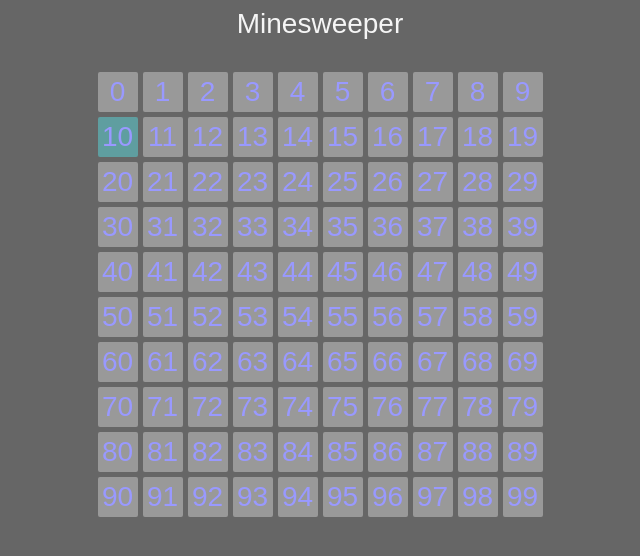
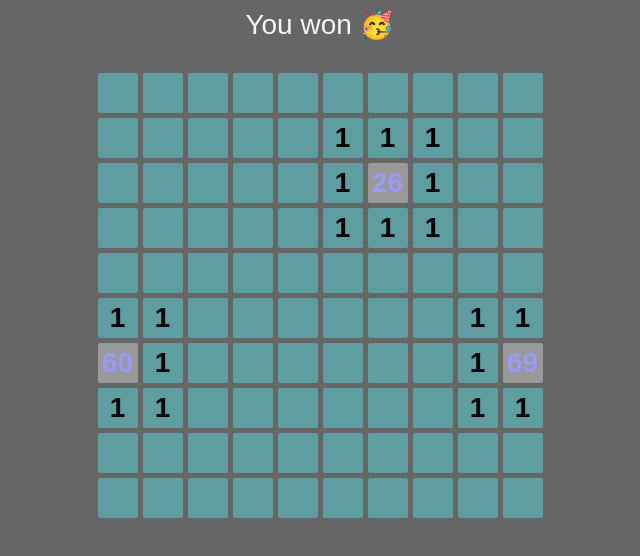
Before and after one commit to lichfolky/minesweeper, a plain HTML site: page index.html in a window 1280 px wide. Both pictures are taken after a click on the element "10". Shown: the whole page, without its empty margins (320-960 px from the left). Drawn offline with Linux system fonts and the light colour scheme.

Commit message:
explore algo

```diff
--- a/index.html
+++ b/index.html
@@ -5,7 +5,7 @@
     <meta charset="UTF-8">
     <meta name="viewport" content="width=device-width, initial-scale=1.0">
     <title></title>
-    <script src="script.js" defer></script>
+    <script type="module" src="script.js"></script>
     <link rel="stylesheet" href="style.css">
 </head>
 
--- a/script.js
+++ b/script.js
@@ -1,4 +1,6 @@
 // removeme4 @ts-check
+
+import { randomInt, compareNumbers } from "./utils.js";
 
 let numMines;
 let gridHeight;
@@ -8,6 +10,10 @@
 // State
 let gameEnded = false;
 let mines = [];
+let minesDom = [];
+let grid;
+let gridDom;
+let checkGrid;
 let score = 0;
 
 // Elements
@@ -38,39 +44,144 @@
         mines.push(mineIndex);
     }
     console.log(mines.sort(compareNumbers));
-
 }
 
 function generateGrid() {
-    for (let i = 0; i < numCells; i++) {
+    grid = [];
+    gridDom = [];
+
+    for (let x = 0; x < gridHeight; x++) {
+        grid[x] = [];
+        gridDom[x] = [];
+        for (let y = 0; y < gridWidth; y++) {
+            grid[x][y] = 0;
+            gridDom[x][y] = createGridElement(x * gridWidth + y);
+        }
+    }
+    /*
+        NO N NE
+        O  -  E
+        SO S SE
+    */
+
+    for (const mine of mines) {
+        let x = Math.floor(mine / gridWidth);
+        let y = mine % gridWidth;
+        grid[x][y] = -1;
+
+        up(x - 1, y - 1);
+        up(x - 1, y);
+        up(x - 1, y + 1);
+
+        up(x, y - 1);
+        up(x, y + 1);
+
+        up(x + 1, y - 1);
+        up(x + 1, y);
+        up(x + 1, y + 1);
+
+        minesDom.push(gridDom[x][y]);
+    }
+    printGrid(grid);
+}
+
+function up(x, y) {
+    if (x < gridWidth && y < gridHeight && x >= 0 && y >= 0) {
+        if (grid[x][y] >= 0)
+            grid[x][y]++;
+    }
+}
+
+
+function createGridElement(i) {
     const cellElement = document.createElement("div");
     cellElement.classList.add("cell");
     cellElement.innerText = i;
     cellElement.setAttribute("data-num", i);
     gridElement.appendChild(cellElement);
     cellElement.addEventListener("click", onCellClick);
+    return cellElement;
+}
+
+function createExploreGrid(gridWidth, gridHeight) {
+    let exploreGrid = [];
+    for (let x = 0; x < gridHeight; x++) {
+        exploreGrid[x] = [];
+        for (let y = 0; y < gridWidth; y++) {
+            exploreGrid[x][y] = false;
+        }
+    }
+    return exploreGrid;
+}
+
+function printGrid(matrix) {
+    for (let x = 0; x < matrix.length; x++) {
+        let row = "";
+        for (let y = 0; y < matrix[x].length; y++) {
+            if (grid[x][y] >= 0)
+                row += " " + grid[x][y] + " ";
+            else
+                row += grid[x][y] + " ";
+        }
+        console.log(row);
     }
 }
 
 function onCellClick(event) {
     let cellElement = event.target;
     let nCell = parseInt(cellElement.getAttribute('data-num'));
-    console.log(nCell);
-    if (isBomb(nCell)) {
-        cellElement.classList.add("boom");
-        quitGame(false);
+    let x = Math.floor(nCell / gridWidth);
+    let y = nCell % gridWidth;
+
+    if (grid[x][y] == -1) {
+        detonate();
     } else {
+        explore(x, y, createExploreGrid(gridWidth, gridHeight));
+    }
+}
+
+function visit(x, y) {
+    gridDom[x][y].classList.add("visited");
+    gridDom[x][y].removeEventListener("click", onCellClick);
+    if (grid[x][y] > 0) {
+        gridDom[x][y].innerText = grid[x][y];
+    } else {
+        gridDom[x][y].innerText = "";
+    }
     score++;
-        cellElement.classList.add("safe");
-        cellElement.removeEventListener("click", onCellClick);
-        console.log("Score: ", score, numCells - numMines);
     if (score == numCells - numMines) {
-            quitGame(true);
+        endGame(true);
+    }
+}
+
+function explore(x, y, exploreGrid) {
+    if (x < gridWidth && y < gridHeight && x >= 0 && y >= 0) {
+        if (!exploreGrid[x][y]) {
+            if (grid[x][y] == 0) {
+                visit(x, y);
+                exploreGrid[x][y] = true;
+                explore(x + 1, y, exploreGrid);
+                explore(x, y + 1, exploreGrid);
+                explore(x - 1, y, exploreGrid);
+                explore(x, y - 1, exploreGrid);
+            }
+            if (grid[x][y] != 0) {
+                visit(x, y);
+                exploreGrid[x][y] = true;
+            }
         }
     }
 }
 
-function quitGame(won) {
+function detonate() {
+    for (const mineElement of minesDom) {
+        mineElement.classList.add("boom");
+        mineElement.innerText = "X";
+    }
+    endGame(false);
+}
+
+function endGame(won) {
     if (won) {
         gameMessage.innerText = "You won 🥳";
 
@@ -81,29 +192,10 @@
     gameEnded = true;
 
     let cellElements = gridElement.querySelectorAll(".cell");
+
     for (const cellElement of cellElements) {
         cellElement.removeEventListener("click", onCellClick);
     }
 }
 
-function isBomb(cellNum) {
-    return mines.includes(cellNum);
-}
-
-function compareNumbers(a, b) {
-    return a - b;
-}
-
-function randomInt(min, max) {
-    return Math.floor(Math.random() * (max - min + 1) + min);
-}
-
-
-startGame();
-
-let str = "";
-for (let i = 0; i < numCells; i++) {
-    if (!mines.includes(i))
-        str += i + ", ";
-}
-console.log(str);
+startGame(3);
--- a/style.css
+++ b/style.css
@@ -26,12 +26,16 @@
     display: grid;
     place-content: center;
     color: #99F;
+    font-weight: 700;
 }
 
 .cell.boom {
     background: crimson;
+    color: white;
+
 }
 
-.cell.safe {
+.cell.visited {
     background: cadetblue;
+    color: black;
 }
--- /dev/null
+++ b/utils.js
@@ -0,0 +1,17 @@
+
+export function compareNumbers(a, b) {
+    return a - b;
+}
+
+export function randomInt(min, max) {
+    return Math.floor(Math.random() * (max - min + 1) + min);
+}
+
+export function findMissingNumbers(array) {
+    let missingNumbers = [];
+    for (let i = 0; i < numCells; i++) {
+        if (!array.includes(i))
+            missingNumbers.push(i);
+    }
+    return missingNumbers;
+}
```
Lines whose indentation alone changed are shown as unchanged.
